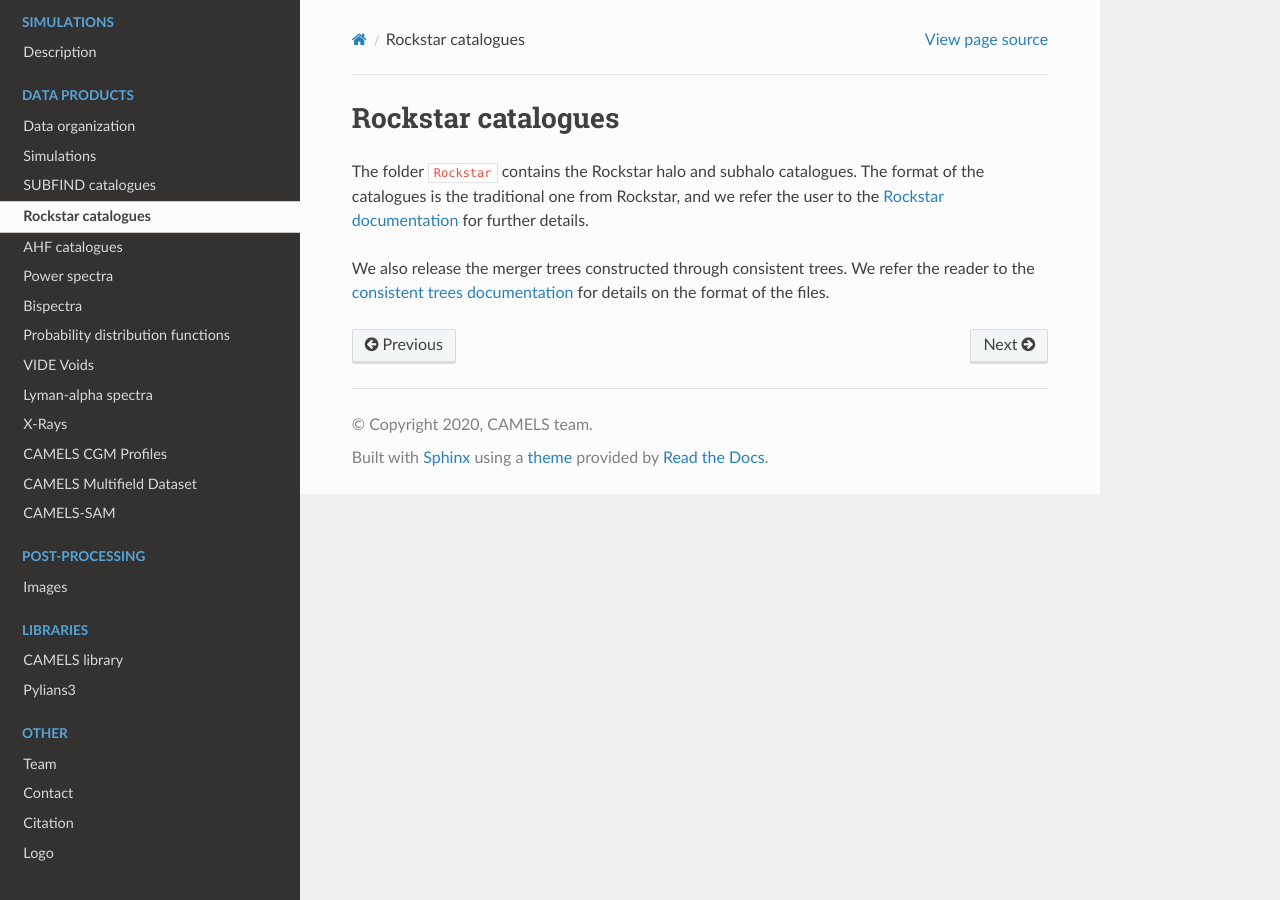
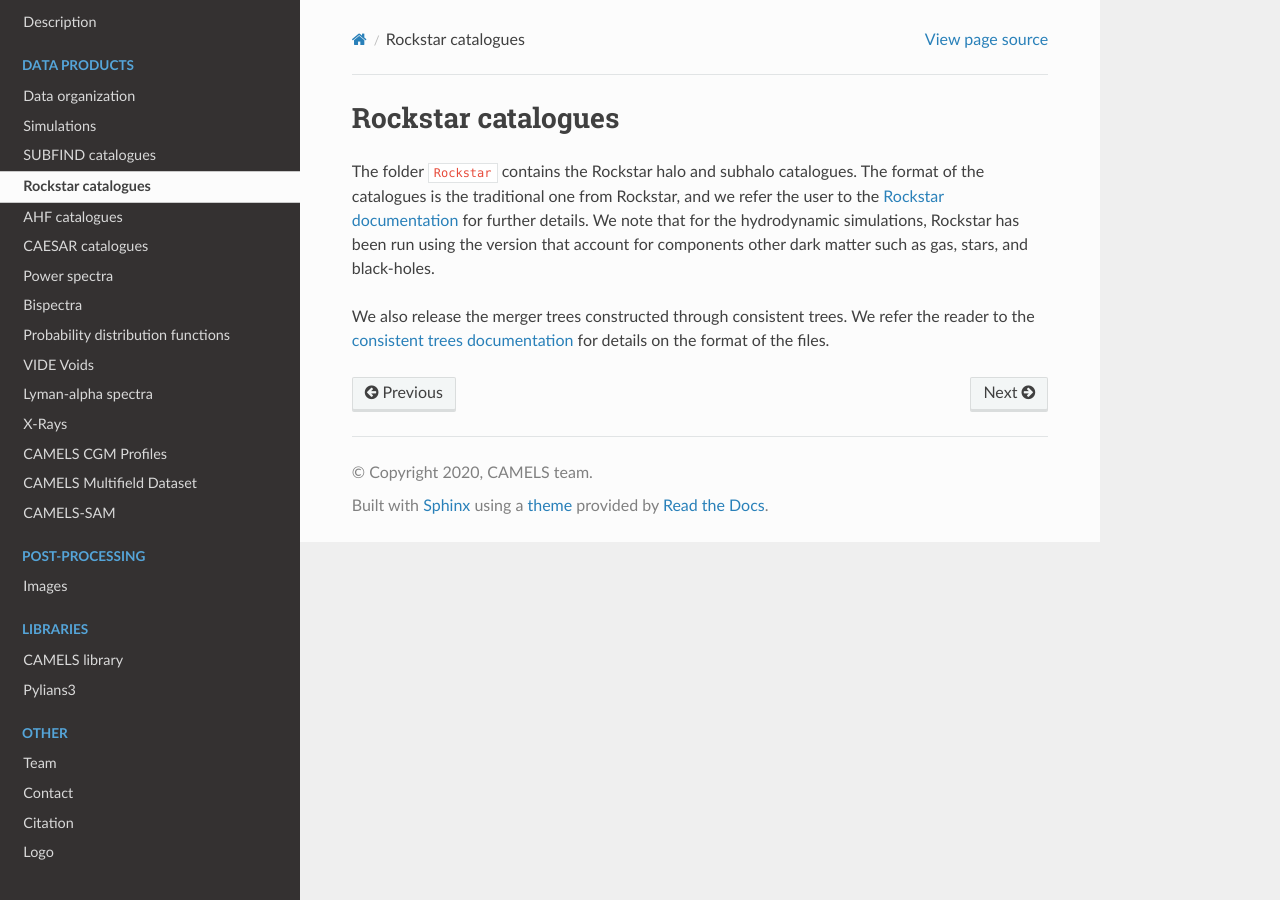
Before and after one commit to franciscovillaescusa/CAMELS, a Sphinx documentation site: the page built from docs/source/rockstar.rst, in a window 1280 px wide. Built offline with Sphinx 7.4.7 and the Read the Docs theme 2.0.0, drawn with Linux system fonts in a browser that asks for light colours.

Commit message:
added CAESAR

```diff
--- a/docs/source/index.rst
+++ b/docs/source/index.rst
@@ -37,6 +37,7 @@
    subfind
    rockstar
    ahf
+   caesar
    Pk
    Bk
    pdf
--- a/docs/source/rockstar.rst
+++ b/docs/source/rockstar.rst
@@ -4,6 +4,6 @@
 Rockstar catalogues
 *******************
 
-The folder ``Rockstar`` contains the Rockstar halo and subhalo catalogues. The format of the catalogues is the traditional one from Rockstar, and we refer the user to the `Rockstar documentation <https://bitbucket.org/gfcstanford/rockstar/src/main/>`_ for further details.
+The folder ``Rockstar`` contains the Rockstar halo and subhalo catalogues. The format of the catalogues is the traditional one from Rockstar, and we refer the user to the `Rockstar documentation <https://bitbucket.org/gfcstanford/rockstar/src/main/>`_ for further details. We note that for the hydrodynamic simulations, Rockstar has been run using the version that account for components other dark matter such as gas, stars, and black-holes.
 
 We also release the merger trees constructed through consistent trees. We refer the reader to the `consistent trees documentation <https://bitbucket.org/pbehroozi/consistent-trees/src/main/>`_ for details on the format of the files.
```
Also changed, not shown: docs/source/caesar.rst (added, +14 -0 lines).
